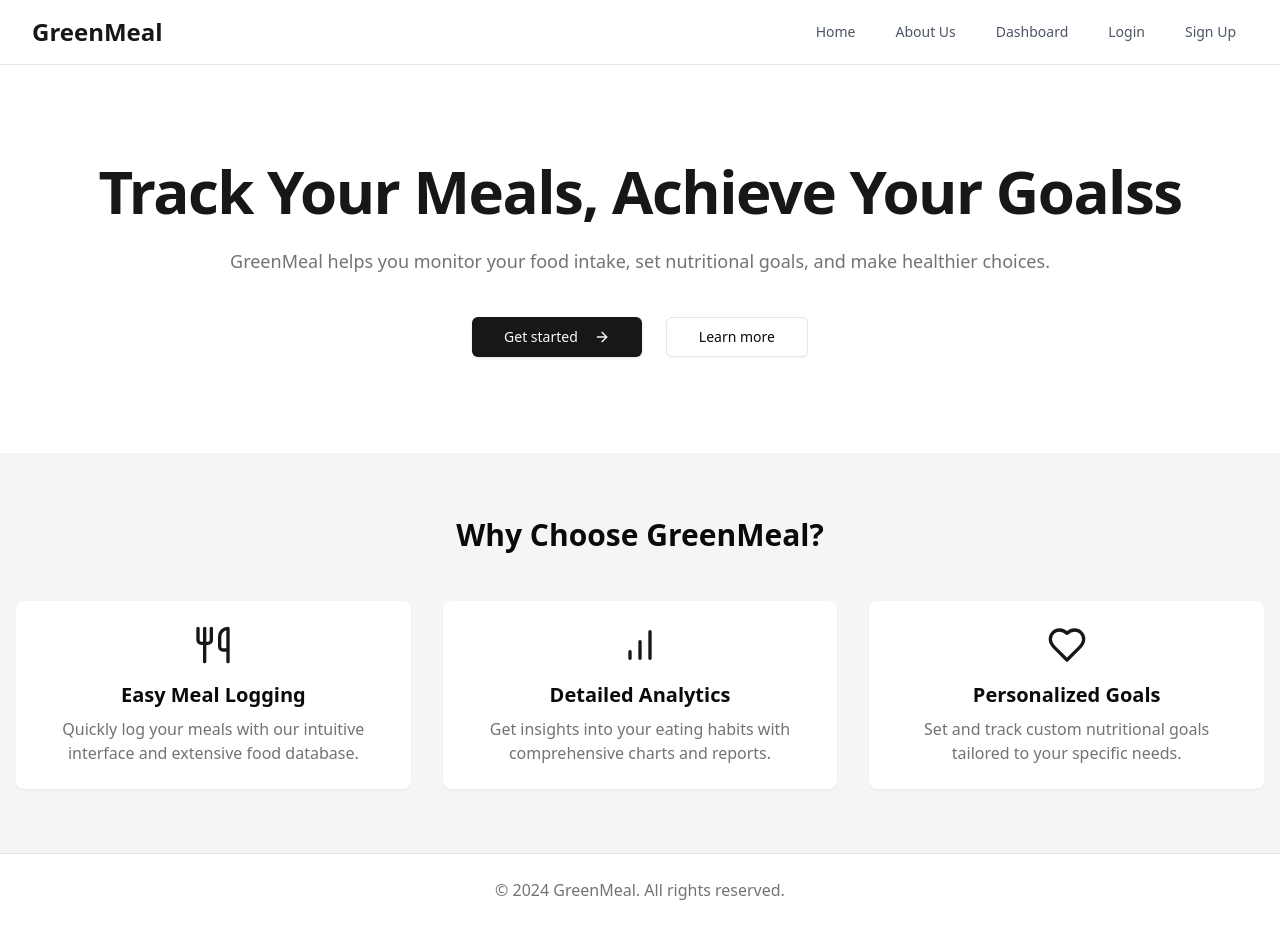
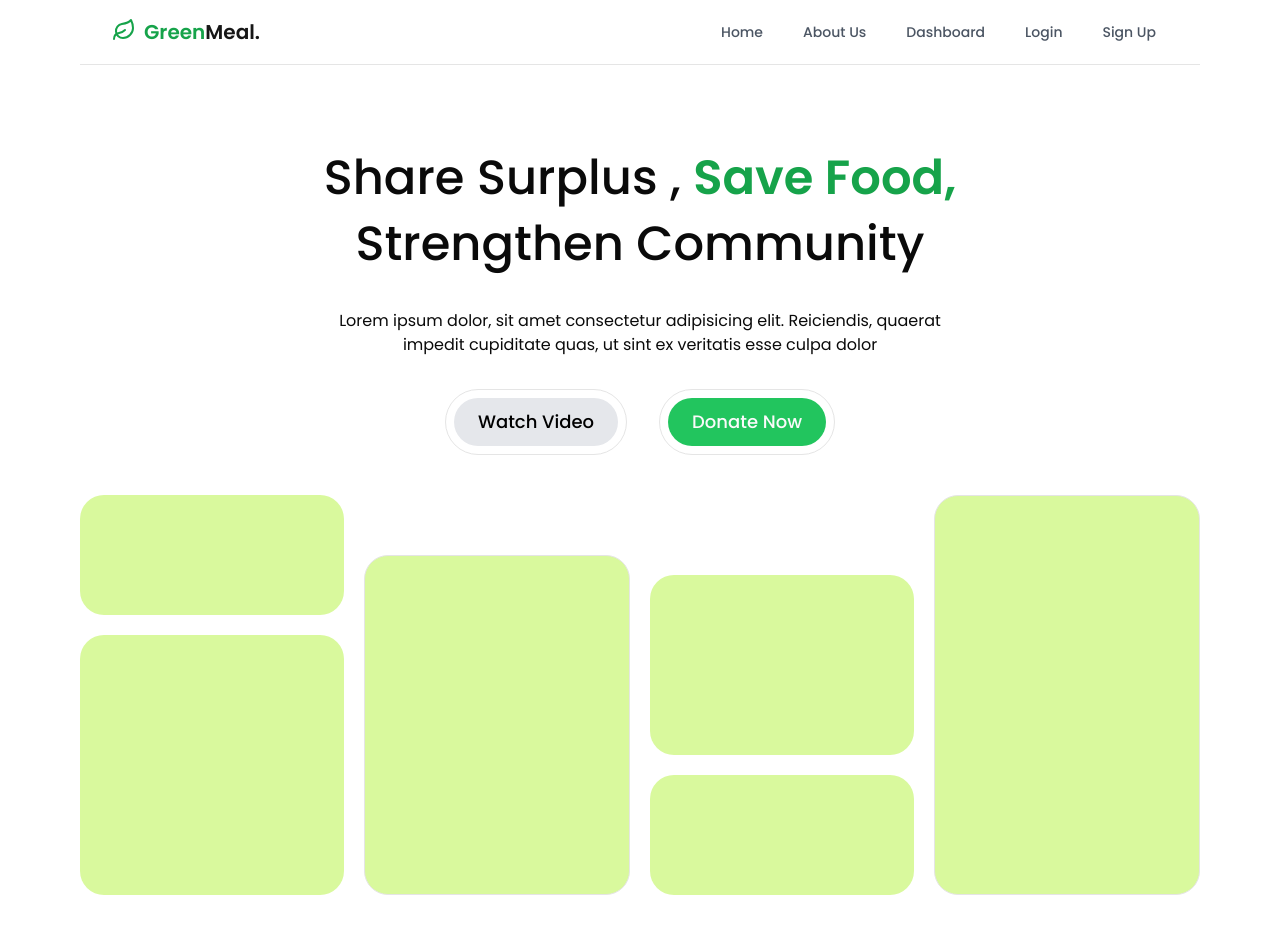
Before and after one commit to harshit-exe/greenmeal, a Next.js app: page / in a window 1280 px wide. Shown: the top 952 px of the page. Before the commit the page ends 926 px from the top, so only its background shows below. Built offline with nearby package versions, Linux system fonts and the light colour scheme.

Commit message:
add home page

```diff
--- a/src/app/globals.css
+++ b/src/app/globals.css
@@ -1,6 +1,12 @@
+@import url('https://fonts.googleapis.com/css2?family=Poppins:ital,wght@0,100;0,200;0,300;0,400;0,500;0,600;0,700;0,800;0,900;1,100;1,200;1,300;1,400;1,500;1,600;1,700;1,800;1,900&display=swap');
 @tailwind base;
 @tailwind components;
 @tailwind utilities;
+
+body{
+  font-family: "Poppins";
+}
+
 @layer base {
   :root {
     --background: 0 0% 100%;
--- a/src/components/Home/Hero.jsx
+++ b/src/components/Home/Hero.jsx
@@ -1,75 +1,69 @@
-import { Navbar } from "@/components/Navbar";
-import { Button } from "@/components/ui/button";
-import { ArrowRight, Utensils, BarChart, Heart } from "lucide-react";
+import React from "react";
+import { Navbar } from "../Navbar";
+import { Button } from "../ui/button";
 
-export default function Hero() {
+const Hero = () => {
   return (
-    <div className="min-h-screen flex flex-col">
+    <main className="mx-20">
       <Navbar />
-      <main className="flex-grow">
-        <section className="bg-background py-12 md:py-24">
-          <div className="container mx-auto px-4">
-            <div className="text-center">
-              <h1 className="text-4xl font-bold tracking-tight text-primary sm:text-6xl">
-                Track Your Meals, Achieve Your Goalss
-              </h1>
-              <p className="mt-6 text-lg leading-8 text-muted-foreground">
-                GreenMeal helps you monitor your food intake, set nutritional
-                goals, and make healthier choices.
-              </p>
-              <div className="mt-10 flex items-center justify-center gap-x-6">
-                <Button size="lg">
-                  Get started
-                  <ArrowRight className="ml-2 h-4 w-4" />
+      <section className="relative">
+        <div>
+          <div className="flex flex-col gap-8 justify-center items-center">
+            <h1 className="text-center font-medium leading-snug mt-20 text-5xl">
+              Share Surplus ,{" "}
+              <span className="text-green-600 font-semibold">Save Food,</span>{" "}
+              <br /> Strengthen Community
+            </h1>
+            <p className="w-[60ch] text-center ">
+              Lorem ipsum dolor, sit amet consectetur adipisicing elit.
+              Reiciendis, quaerat impedit cupiditate quas, ut sint ex veritatis
+              esse culpa dolor
+            </p>
+            <div className="flex gap-8">
+              <div className="border p-2 rounded-full">
+                <Button className="p-6 text-black text-lg rounded-full bg-gray-200 hover:bg-slate-100 shadow-none">
+                  Watch Video
                 </Button>
-                <Button variant="outline" size="lg">
-                  Learn more
+              </div>
+              <div className="border p-2 rounded-full">
+                <Button className="p-6 text-lg rounded-full bg-green-500 shadow-none">
+                  Donate Now
                 </Button>
               </div>
             </div>
           </div>
-        </section>
 
-        <section className="py-16 bg-muted">
-          <div className="container mx-auto px-4">
-            <h2 className="text-3xl font-bold text-center mb-12">
-              Why Choose GreenMeal?
-            </h2>
-            <div className="grid grid-cols-1 md:grid-cols-3 gap-8">
-              <FeatureCard
-                icon={<Utensils className="h-10 w-10" />}
-                title="Easy Meal Logging"
-                description="Quickly log your meals with our intuitive interface and extensive food database."
-              />
-              <FeatureCard
-                icon={<BarChart className="h-10 w-10" />}
-                title="Detailed Analytics"
-                description="Get insights into your eating habits with comprehensive charts and reports."
-              />
-              <FeatureCard
-                icon={<Heart className="h-10 w-10" />}
-                title="Personalized Goals"
-                description="Set and track custom nutritional goals tailored to your specific needs."
-              />
+          {/* // down section */}
+          <div className="flex gap-5 mt-10 items-end h-[400px]">
+            <div className=" rounded-3xl h-full flex gap-5 flex-col w-full">
+              <div className=" h-[120px] rounded-3xl bg-lime-200"></div>
+              <div className=" flex-1 rounded-3xl bg-lime-200"></div>
             </div>
+            <div className="bg-lime-200 rounded-3xl h-[340px] w-full border"></div>
+            <div className=" rounded-3xl flex-col justify-end flex gap-5 h-full w-full">
+              <div className=" h-[180px] rounded-3xl bg-lime-200"></div>
+              <div className=" h-[120px] rounded-3xl bg-lime-200"></div>
+            </div>
+            <div className="bg-lime-200 rounded-3xl h-full w-full border"></div>
           </div>
-        </section>
-      </main>
-      <footer className="bg-background border-t py-6">
-        <div className="container mx-auto px-4 text-center text-muted-foreground">
-          © 2024 GreenMeal. All rights reserved.
         </div>
-      </footer>
-    </div>
+      </section>
+
+      <section className="my-20">
+        <div className=" flex flex-col items-center">
+          <h1 className="text-center font-medium mb-5 mt-20 text-5xl leading-snug">
+            Simple, Trusted, Impactful
+            <br /> How We Help You Give Back
+          </h1>
+          <p className="w-[60ch] text-lg text-center ">
+            Lorem ipsum dolor, sit amet consectetur adipisicing elit.
+            Reiciendis, quaerat impedit cupiditate quas, ut sint ex veritatis
+            esse culpa dolor
+          </p>
+        </div>
+      </section>
+    </main>
   );
-}
+};
 
-function FeatureCard({ icon, title, description }) {
-  return (
-    <div className="flex flex-col items-center text-center p-6 bg-background rounded-lg shadow-sm">
-      <div className="text-primary mb-4">{icon}</div>
-      <h3 className="text-xl font-semibold mb-2">{title}</h3>
-      <p className="text-muted-foreground">{description}</p>
-    </div>
-  );
-}
+export default Hero;
--- a/src/components/Navbar.jsx
+++ b/src/components/Navbar.jsx
@@ -2,7 +2,7 @@
 
 import * as React from "react";
 import Link from "next/link";
-import { Menu } from "lucide-react";
+import { LeafIcon, Menu } from "lucide-react";
 
 import { Button } from "@/components/ui/button";
 import { Sheet, SheetContent, SheetTrigger } from "@/components/ui/sheet";
@@ -25,8 +25,11 @@ export function Navbar() {
       <div className="max-w-7xl mx-auto px-4 sm:px-6 lg:px-8">
         <div className="flex items-center justify-between h-16">
           <div className="flex-shrink-0">
-            <Link href="/" className="text-2xl font-bold text-primary">
-              GreenMeal
+            <Link href="/" className="text-xl font-semibold gap-5  text-primary">
+              <span className="flex gap-2">
+                <LeafIcon className="text-green-600" />
+                <p><span className="text-green-600">Green</span>Meal.</p>
+              </span>
             </Link>
           </div>
           <div className="hidden md:block">
```
Also changed, not shown: 1 other file (tests, documents, lock files or other folders).
